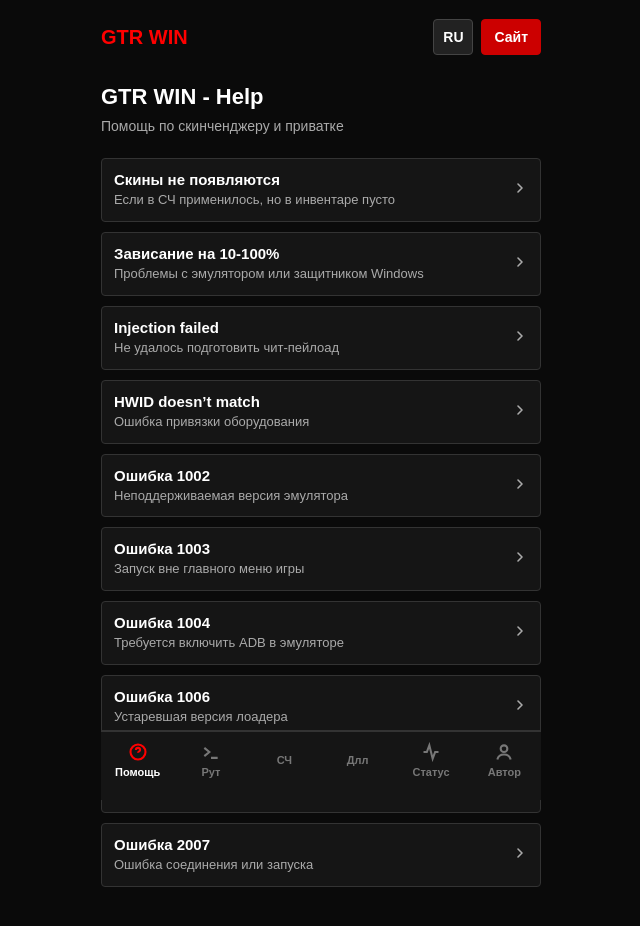
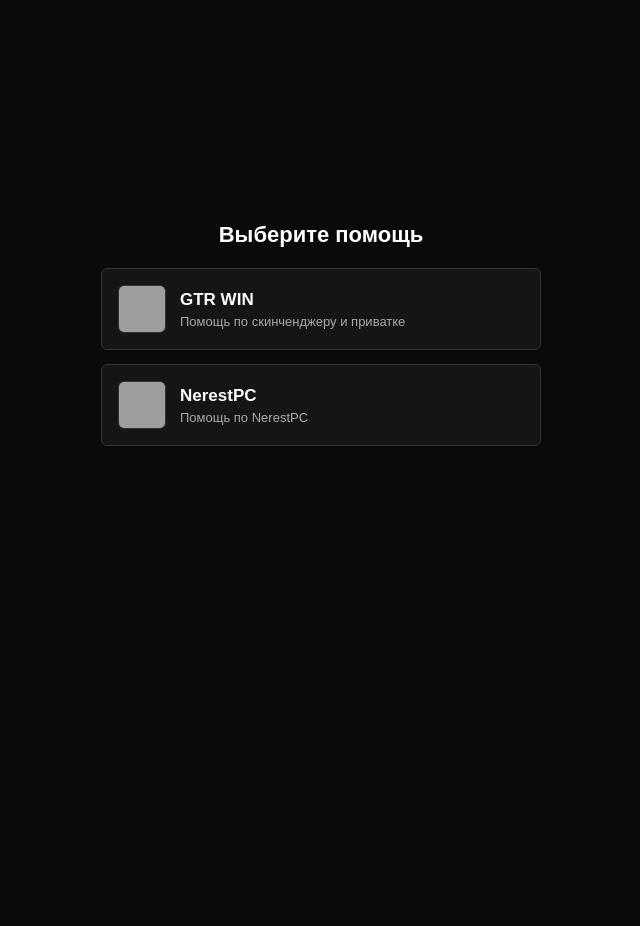
Before and after one commit to terminator1354/Bot2000193, a plain HTML site: page index.html in a window 1280 px wide. Shown: the whole page, without its empty margins (319-959 px from the left). After the commit the page ends 800 px from the top, so only its background shows below. Drawn offline with Linux system fonts and the light colour scheme; grey boxes are pictures that could not be loaded.

Commit message:
Update index.html

```diff
--- a/index.html
+++ b/index.html
@@ -18,8 +18,82 @@ body{
 }
 .app{width:100%;max-width:440px;display:flex;flex-direction:column;gap:14px;}
 
-/* Верхняя панель */
+.select-screen{
+  width:100%;
+  max-width:440px;
+  min-height:80vh;
+  display:flex;
+  flex-direction:column;
+  justify-content:center;
+  gap:14px;
+}
+.select-title{
+  font-size:22px;
+  font-weight:bold;
+  text-align:center;
+  margin-bottom:6px;
+}
+.select-card{
+  display:flex;
+  align-items:center;
+  gap:14px;
+  padding:16px;
+  border-radius:6px;
+  background:#151515;
+  border:1px solid #333;
+  cursor:pointer;
+  transition:background 0.2s, border-color 0.2s;
+}
+.select-card:hover{
+  background:#222;
+  border-color:#555;
+}
+.select-icon{
+  width:46px;
+  height:46px;
+  border-radius:6px;
+  object-fit:cover;
+  border:1px solid #333;
+  flex-shrink:0;
+}
+.select-info h2{
+  margin:0 0 4px 0;
+  font-size:17px;
+  color:#fff;
+}
+.select-info p{
+  margin:0;
+  font-size:13px;
+  color:#aaa;
+}
+
+.nerest-wait{
+  width:100%;
+  max-width:440px;
+  min-height:80vh;
+  display:none;
+  flex-direction:column;
+  align-items:center;
+  justify-content:center;
+  gap:16px;
+  text-align:center;
+}
+.nerest-wait img{
+  width:72px;
+  height:72px;
+  border-radius:8px;
+  border:1px solid #333;
+  object-fit:cover;
+}
+.nerest-wait h2{
+  margin:0;
+  font-size:20px;
+  color:#fff;
+}
+
 .top{display:flex;justify-content:space-between;align-items:center;padding:5px 0;}
+.logo-wrap{display:flex;align-items:center;gap:8px;cursor:pointer;}
+.logo-icon{width:28px;height:28px;border-radius:4px;object-fit:cover;border:1px solid #333;}
 .logo{font-weight:bold;font-size:20px;color:#ff0000;}
 .acts{display:flex;gap:8px; align-items: stretch;}
 .chip-btn{
@@ -40,16 +114,13 @@ body{
 .chip-btn.hot:hover { background: #aa0000; }
 #langBtn { padding: 0 8px; min-width: 40px; }
 
-/* Заголовок */
 .hero{padding:10px 0;}
 .hero h1{font-size:22px;font-weight:bold;margin:0 0 8px 0;}
 .hero p{color:#aaa;font-size:14px;margin:0;}
 
-/* Секции */
 .section{display:none;flex-direction:column;gap:10px}
 .section.active{display:flex}
 
-/* Заголовки */
 .label{
   font-size:16px;
   font-weight:bold;
@@ -57,7 +128,6 @@ body{
   color:#fff;
 }
 
-/* Ряды (файлы) */
 .row{
   display:flex;align-items:center;gap:12px;
   padding:12px;
@@ -76,20 +146,21 @@ body{
 
 .go svg{width:16px;height:16px;color:#aaa;}
 
-/* Картинки */
 .thumb{
   width:50px;height:50px;border-radius:4px;object-fit:cover;border:1px solid #333;
   cursor:pointer;
 }
 
-/* Точка в статусе */
 .dot{
   width:12px;height:12px;border-radius:50%;
   background:#ff0000;
   margin:0 10px 0 0;
+  flex-shrink:0;
+}
+.dot.green{
+  background:#00e676;
 }
 
-/* Плеер */
 video.player{
   width:100%;
   border-radius:4px;
@@ -99,13 +170,12 @@ video.player{
 }
 video.player.vert{aspect-ratio:9/14;}
 
-/* Нижнее меню */
 .dock{
   position:fixed;bottom:0;left:50%;transform:translateX(-50%);
   width:100%;max-width:440px;
   background:#151515;
   border-top:2px solid #333;
-  display:grid;
+  display:none;
   grid-template-columns:repeat(6,1fr);
   z-index:50;
   padding-bottom: calc(12px + env(safe-area-inset-bottom));
@@ -123,7 +193,6 @@ video.player.vert{aspect-ratio:9/14;}
 .tab.active{color:#fff;}
 .tab.active svg { stroke: #ff0000; }
 
-/* Модалки */
 .modal{
   position:fixed;top:0;left:0;right:0;bottom:0;
   background:rgba(0,0,0,0.9);
@@ -142,7 +211,6 @@ video.player.vert{aspect-ratio:9/14;}
 .mb b{color:#fff;}
 .mb a.link{color:#3b82f6;text-decoration:underline;}
 
-/* Кнопки в модалке */
 .btn{
   width:100%;padding:12px;
   background:#cc0000;
@@ -153,7 +221,6 @@ video.player.vert{aspect-ratio:9/14;}
 .btn.ghost{background:#333;border:1px solid #555;}
 .btn.ghost:hover{background:#444;}
 
-/* Выбор языка */
 .lo{
   padding:12px;background:#222;border:1px solid #444;border-radius:4px;
   margin-bottom:10px;cursor:pointer;font-size:15px;font-weight:bold;
@@ -167,11 +234,38 @@ code {
 </head>
 <body>
 
-<!-- Основной контент -->
-<div class="app" id="app-content">
+<div class="select-screen" id="select-screen">
+  <div class="select-title" data-t="chooseHelp">Выберите помощь</div>
+  <div class="select-card" onclick="choosePortal('gtr')">
+    <img class="select-icon" src="https://win-changer.xyz/icons/icon-96.png" alt="GTR WIN">
+    <div class="select-info">
+      <h2>GTR WIN</h2>
+      <p data-t="heroSubtitle">Помощь по скинченджеру и приватке</p>
+    </div>
+  </div>
+  <div class="select-card" onclick="choosePortal('nerest')">
+    <img class="select-icon" src="https://i.ibb.co/fYB1MzwK/IMG-20261124-103027-702.webp" alt="NerestPC">
+    <div class="select-info">
+      <h2>NerestPC</h2>
+      <p data-t="nerestSub">Помощь по NerestPC</p>
+    </div>
+  </div>
+</div>
+
+<div class="nerest-wait" id="nerest-screen">
+  <img src="https://i.ibb.co/fYB1MzwK/IMG-20261124-103027-702.webp" alt="NerestPC">
+  <h2 data-t="waiting">Ожидания...</h2>
+  <button class="btn ghost" style="max-width:200px;" onclick="backToSelect()" data-t="backBtn">Назад</button>
+</div>
+
+<div class="app" id="app-content" style="display:none;">
   <header class="top">
-    <div class="logo">GTR WIN</div>
+    <div class="logo-wrap" onclick="backToSelect()">
+      <img class="logo-icon" src="https://win-changer.xyz/icons/icon-96.png" alt="GTR WIN">
+      <div class="logo">GTR WIN</div>
+    </div>
     <div class="acts">
+      <button class="chip-btn" onclick="backToSelect()" data-t="backBtn">Назад</button>
       <button class="chip-btn" id="langBtn" onclick="langM.classList.add('open');haptic()">RU</button>
       <a class="chip-btn hot" href="https://win-changer.xyz/" target="_blank" data-t="siteLink" onclick="haptic()">Сайт</a>
     </div>
@@ -220,8 +314,10 @@ code {
   </div>
 
   <div id="статус" class="section status">
-    <div class="row"><span class="dot"></span><div class="info"><h3>Win Alien Pro</h3><p data-t="soon"></p></div></div>
-    <div class="row"><span class="dot"></span><div class="info"><h3>Skinchanger</h3><p data-t="soon"></p></div></div>
+    <div class="row static"><span class="dot green"></span><div class="info"><h3>NerestPC</h3><p data-t="working">Работает</p></div></div>
+    <div class="row static"><span class="dot green"></span><div class="info"><h3>NerestPC Visor</h3><p data-t="working">Работает</p></div></div>
+    <div class="row static"><span class="dot"></span><div class="info"><h3>Win Alien Pro</h3><p data-t="soon"></p></div></div>
+    <div class="row static"><span class="dot"></span><div class="info"><h3>Skinchanger</h3><p data-t="soon"></p></div></div>
   </div>
 
   <div id="разработчики" class="section">
@@ -275,9 +371,35 @@ function playClickSound() {
   } catch(e) {}
 }
 
+function choosePortal(type) {
+  haptic();
+  playClickSound();
+  $('#select-screen').style.display = 'none';
+  if (type === 'gtr') {
+    $('#nerest-screen').style.display = 'none';
+    $('#app-content').style.display = 'flex';
+    $('#dock').style.display = 'grid';
+    adjustPadding();
+  } else if (type === 'nerest') {
+    $('#app-content').style.display = 'none';
+    $('#dock').style.display = 'none';
+    $('#nerest-screen').style.display = 'flex';
+  }
+}
+
+function backToSelect() {
+  haptic();
+  playClickSound();
+  $$('video').forEach(v=>v.pause());
+  $('#app-content').style.display = 'none';
+  $('#dock').style.display = 'none';
+  $('#nerest-screen').style.display = 'none';
+  $('#select-screen').style.display = 'flex';
+}
+
 function adjustPadding() {
   const dock = document.querySelector('.dock');
-  if (dock) {
+  if (dock && dock.style.display !== 'none') {
     const dockHeight = dock.offsetHeight;
     document.body.style.paddingBottom = (dockHeight + 30) + 'px';
   }
@@ -290,21 +412,24 @@ const L1002="<a class='link' href='https://www.mediafire.com/file/eadwon1qoma8ci
 const L1002b="<a class='link' href='https://www.mediafire.com/file/0zcilfl7kw2m9uz/MSI-APP-Player.exe/file'>MSI APP Player</a>";
 
 const T={
-ru:{siteLink:'Сайт',heroSubtitle:'Помощь по скинченджеру и приватке',tabFaq:'Помощь',tabRoot:'Рут',tabSc:'СЧ',tabDll:'Длл',tabStatus:'Статус',tabDev:'Автор',
+ru:{chooseHelp:'Выберите помощь',nerestSub:'Помощь по NerestPC',waiting:'Ожидания...',backBtn:'Назад',working:'Работает',
+ siteLink:'Сайт',heroSubtitle:'Помощь по скинченджеру и приватке',tabFaq:'Помощь',tabRoot:'Рут',tabSc:'СЧ',tabDll:'Длл',tabStatus:'Статус',tabDev:'Автор',
  tut:'Туториал:',files:'Файлы:',close:'Закрыть',soon:'Скоро',ok:'Понятно',langTitle:'Язык',cancel:'Отмена',devTitle:'Разработчик:',
  rootVideoTitle:'Как получить рут-права:',scVideoTitle:'Установка и обзор:',scFile1Desc:'PC',rootFile1Desc:'Приложение для получения рут-прав',rootFile2Desc:'Менеджер рут-прав KernelSU',
  f:[['Скины не появляются','Если в СЧ применилось, но в инвентаре пусто'],['Зависание на 10-100%','Проблемы с эмулятором или защитником Windows'],['Injection failed','Не удалось подготовить чит-пейлоад'],['HWID doesn’t match','Ошибка привязки оборудования'],['Ошибка 1002','Неподдерживаемая версия эмулятора'],['Ошибка 1003','Запуск вне главного меню игры'],['Ошибка 1004','Требуется включить ADB в эмуляторе'],['Ошибка 1006','Устаревшая версия лоадера'],['Ошибка 1007','Блокировка антивирусом Windows Defender'],['Ошибка 2007','Ошибка соединения или запуска']],
  m:['<b>1. Зайдите в тренировку, выйдите из нее - и все скины успешно появятся.</b>','<b>1 способ.</b> Кастомные сборки BlueStacks/MSI не подходят. Скачайте версию из ошибки 1002.<br><br><b>2 способ.</b> Очистите папку <code>%TEMP%</code> (Win + R) и добавьте лоадер в исключения антивируса.','<b>Способ 1.</b> Очистите временные файлы через <code>%TEMP%</code> и перезапустите лоадер.<br><br><b>Способ 2.</b> Переустановите поддерживаемую версию эмулятора.','Зайдите в официальный бот проекта, найдите кнопку сброса HWID или напишите в закрепленном топике ключей.','Скачайте '+L1002+'Bluestacks 5</a> или '+L1002b+' со старой поддержкой ADB.','Данная ошибка происходит потому что вы запускаете платку/сч не в главном меню игры.','Включите ADB в настройках эмулятора:<br><b>Настройки ➜ Дополнительно ➜ ADB</b>','У вас установлена старая версия лоадера. Скачайте свежую версию из телеграм-канала или на сайте.','Нужно временно отключить Защиту в реальном времени в Параметрах безопасности Windows.','<b>Способ 1.</b> Перезапустите лоадер от имени администратора и проверьте интернет.<br><br><b>Способ 2.</b> Проверьте статус сервисов во вкладке Статус.']},
-en:{siteLink:'Site',heroSubtitle:'Help with Skinchanger and Private',tabFaq:'Help',tabRoot:'Root',tabSc:'SC',tabDll:'DLL',tabStatus:'Status',tabDev:'Author',
+en:{chooseHelp:'Choose Help',nerestSub:'Help for NerestPC',waiting:'Waiting...',backBtn:'Back',working:'Working',
+ siteLink:'Site',heroSubtitle:'Help with Skinchanger and Private',tabFaq:'Help',tabRoot:'Root',tabSc:'SC',tabDll:'DLL',tabStatus:'Status',tabDev:'Author',
  tut:'Tutorial:',files:'Files:',close:'Close',soon:'Soon',ok:'Got it',langTitle:'Language',cancel:'Cancel',devTitle:'Developer:',
  rootVideoTitle:'How to get root access:',scVideoTitle:'Installation and review:',scFile1Desc:'PC',rootFile1Desc:'App for getting root access',rootFile2Desc:'KernelSU root manager',
  f:[['Skins not appearing','If applied in SC but inventory is empty'],['Stuck at 10-100%','Emulator or Windows Defender issues'],['Injection failed','Failed to prepare the cheat payload'],['HWID doesn’t match','Hardware binding error'],['Error 1002','Unsupported emulator version'],['Error 1003','Launch outside the game main menu'],['Error 1004','ADB must be enabled in the emulator'],['Error 1006','Outdated loader version'],['Error 1007','Blocked by Windows Defender'],['Error 2007','Connection or launch error']],
  m:['<b>1. Enter training, then exit - all skins will appear successfully.</b>','<b>Method 1.</b> Custom BlueStacks/MSI builds are not supported. Download the version from error 1002.<br><br><b>Method 2.</b> Clear the <code>%TEMP%</code> folder (Win + R) and add the loader to your antivirus exclusions.','<b>Method 1.</b> Clear temp files via <code>%TEMP%</code> and restart the loader.<br><br><b>Method 2.</b> Reinstall a supported emulator version.','Go to the official project bot, find the HWID reset button, or write in the pinned keys topic.','Download '+L1002+'BlueStacks 5</a> or '+L1002b+' with legacy ADB support.','This error occurs because you are launching the cheat/SC outside the game main menu.','Enable ADB in emulator settings:<br><b>Settings ➜ Advanced ➜ ADB</b>','You have an outdated loader version. Download the latest version from the Telegram channel or website.','You need to temporarily disable Real-time Protection in Windows Security settings.','<b>Method 1.</b> Restart the loader as administrator and check your internet.<br><br><b>Method 2.</b> Check service status in the Status tab.']},
-ua:{siteLink:'Сайт',heroSubtitle:'Допомога зі скінченджером і приваткою',tabFaq:'Допомога',tabRoot:'Рут',tabSc:'СЧ',tabDll:'Длл',tabStatus:'Статус',tabDev:'Автор',
+ua:{chooseHelp:'Оберіть допомогу',nerestSub:'Допомога по NerestPC',waiting:'Очікування...',backBtn:'Назад',working:'Працює',
+ siteLink:'Сайт',heroSubtitle:'Допомога зі скінченджером і приваткою',tabFaq:'Допомога',tabRoot:'Рут',tabSc:'СЧ',tabDll:'Длл',tabStatus:'Статус',tabDev:'Автор',
  tut:'Туторіал:',files:'Файли:',close:'Закрити',soon:'Скоро',ok:'Зрозуміло',langTitle:'Мова',cancel:'Скасувати',devTitle:'Розробник:',
  rootVideoTitle:'Як отримати рут-права:',scVideoTitle:'Встановлення та огляд:',scFile1Desc:'PC',rootFile1Desc:'Додаток для отримання рут-права',rootFile2Desc:'Менеджер рут-прав KernelSU',
  f:[['Скіни не з\'являються','Якщо в СЧ застосувалося, але в інвентарі порожньо'],['Зависання на 10-100%','Проблеми з емулятором або захисником Windows'],['Injection failed','Не вдалося підготувати чит-пейлоад'],['HWID doesn’t match','Помилка прив\'язки обладнання'],['Помилка 1002','Непідтримувана версія емулятора'],['Помилка 1003','Запуск поза головним меню гри'],['Помилка 1004','Потрібно увімкнути ADB в емуляторі'],['Помилка 1006','Застаріла версія лоадера'],['Помилка 1007','Блокування антивірусом Windows Defender'],['Помилка 2007','Помилка з\'єднання або запуску']],
- m:['<b>1. Зайдіть у тренування, вийдіть з нього - і всі скіни успішно з\'являться.</b>','<b>1 спосіб.</b> Кастомні збірки BlueStacks/MSI не підходять. Завантажте версію з помилки 1002.<br><br><b>2 спосіб.</b> Очистіть папку <code>%TEMP%</code> (Win + R) і додайте лоадер у виключення антивірусу.','<b>Спосіб 1.</b> Очистіть тимчасові файли через <code>%TEMP%</code> і перезапустіть лоадер.<br><br><b>Спосіб 2.</b> Перевстановіть підтримувану версію емулятора.','Зайдіть в офіційний бот проєкту, знайдіть кнопку скидання HWID або напишіть у закріпленому топіку ключів.','Завантажте '+L1002+'Bluestacks 5</a> або '+L1002b+' зі старою підтримкою ADB.','Ця помилка виникає, тому що ви запускаєте платку/СЧ не в головному меню гри.','Увімкніть ADB в налаштуваннях емулятора:<br><b>Налаштування ➜ Додатково ➜ ADB</b>','У вас встановлена стара версія лоадера. Завантажте свіжу версію з телеграм-каналу або на сайті.','Потрібно тимчасово вимкнути Захист у реальному часі в Параметрах безпеки Windows.','<b>Спосіб 1.</b> Перезапустіть лоадер від імені адміністратора та перевірте інтернет.<br><br><b>Спосіб 2.</b> Перевірте статус сервісів у вкладці Статус.']}
+ m:['<b>1. Зайдіть у тренування, вийдіть з нього - і всі скіни успішно з\'являться.</b>','<b>1 спосіб.</b> Кастомні збірки BlueStacks/MSI не підходять. Завантажте версію з помилки 1002.<br><br><b>2 спосіб.</b> Очистіть папку <code>%TEMP%</code> (Win + R) і додайте лоадер у виключення антивірусу.','<b>Спосіб 1.</b> Очистіть тимчасові файли через <code>%TEMP%</code> і перезапустіть лоадер.<br><br><b>Спосіб 2.</b> Перевстановіть підтримувану версію емулятора.','Зайдіть в офіційний бот проєкту, знайдіть кнопку скидання HWID або напишіть у закріпленому топіку ключів.','Завантажте '+L1002+'Bluestacks 5</a> або '+L1002b+' зі старою підтримкою ADB.','Ця помилка виникає, тому що ви запускаєте платку/СЧ не в головном меню гри.','Увімкніть ADB в налаштуваннях емулятора:<br><b>Налаштування ➜ Додатково ➜ ADB</b>','У вас встановлена стара версія лоадера. Завантажте свіжу версію з телеграм-каналу або на сайті.','Потрібно тимчасово вимкнути Захист у реальному часі в Параметрах безпеки Windows.','<b>Спосіб 1.</b> Перезапустіть лоадер від імені адміністратора та перевірте інтернет.<br><br><b>Спосіб 2.</b> Перевірте статус сервісів у вкладці Статус.']}
 };
 
 const ARR='<svg viewBox="0 0 24 24" fill="none" stroke="currentColor" stroke-width="2.4" stroke-linecap="round" stroke-linejoin="round"><path d="M9 6l6 6-6 6"/></svg>';
@@ -367,9 +492,8 @@ function handleInitialHash() {
   if (hash) {
     const targetTab = document.querySelector(`.tab[data-s="${hash}"]`);
     if (targetTab) {
+      choosePortal('gtr');
       activateTab(hash, targetTab);
-    } else if (defaultTab) {
-      activateTab('помощь', defaultTab);
     }
   } else if (defaultTab) {
     activateTab('помощь', defaultTab);
```
